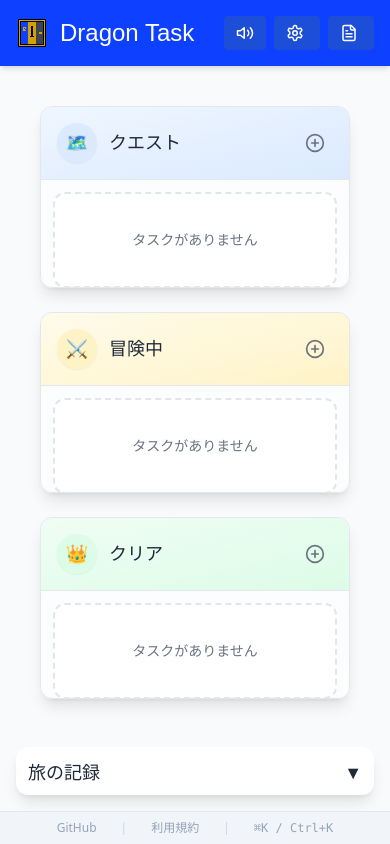
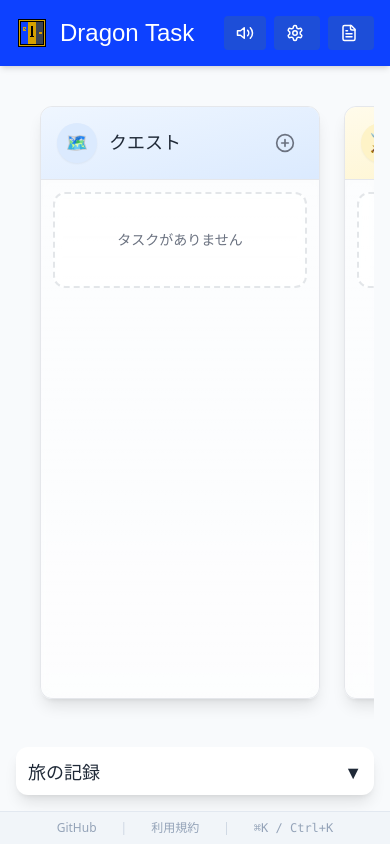
Before and after one commit to kozuke/quest-like-simple-kanban, a React (Vite) app: page / in a window 390 px wide. Built offline with nearby package versions, Linux system fonts and the light colour scheme; a web font is replaced by a local one.

Commit message:
Update board and accordion functionality

```diff
--- a/src/App.tsx
+++ b/src/App.tsx
@@ -22,7 +22,7 @@ function App() {
   const [editingTask, setEditingTask] = useState<Task | undefined>(undefined);
   const [taskEditorMode, setTaskEditorMode] = useState<'add' | 'edit'>('add');
   const [showTermsOfService, setShowTermsOfService] = useState(false);
-  const [isJourneyExpanded, setIsJourneyExpanded] = useState(window.innerWidth >= 1024);
+  const [isJourneyExpanded, setIsJourneyExpanded] = useState(false);
   const { addTask, updateTask, removeTask } = useTaskStore();
   const { loadTemplate } = useReportStore();
   const { loadFromLocalStorage: loadAudioSettings } = useAudioStore();
@@ -69,7 +69,9 @@ function App() {
     };
 
     const handleResize = () => {
-      setIsJourneyExpanded(window.innerWidth >= 1024);
+      if (window.innerWidth >= 1024) {
+        setIsJourneyExpanded(false);
+      }
     };
 
     window.addEventListener('resize', handleResize);
@@ -125,11 +127,12 @@ function App() {
       <main className="flex-1 overflow-hidden p-4">
         <div className="container mx-auto h-full">
           <div className="flex flex-col lg:flex-row gap-6 h-full">
-            <div className="flex-1 min-w-0 overflow-hidden">
+            <div className={`flex-1 min-w-0 overflow-hidden ${isJourneyExpanded ? 'overflow-x-hidden' : ''}`}>
               <Board
                 openAddTaskModal={openAddTaskModal}
                 onEditTask={openEditTaskModal}
                 onDeleteTask={handleTaskDelete}
+                isJourneyExpanded={isJourneyExpanded}
               />
             </div>
 
@@ -138,7 +141,7 @@ function App() {
             }`}>
               <div
                 className="bg-white rounded-xl shadow-lg overflow-hidden"
-                style={{ maxHeight: isJourneyExpanded ? '100%' : '48px' }}
+                style={{ maxHeight: isJourneyExpanded ? '100vh' : '48px' }}
               >
                 <button
                   onClick={() => setIsJourneyExpanded(!isJourneyExpanded)}
--- a/src/components/Board.tsx
+++ b/src/components/Board.tsx
@@ -19,9 +19,15 @@ interface BoardProps {
   openAddTaskModal: (status?: TaskStatus) => void;
   onEditTask: (task: Task) => void;
   onDeleteTask: (taskId: string) => void;
+  isJourneyExpanded: boolean;
 }
 
-const Board: React.FC<BoardProps> = ({ openAddTaskModal, onEditTask, onDeleteTask }) => {
+const Board: React.FC<BoardProps> = ({
+  openAddTaskModal,
+  onEditTask,
+  onDeleteTask,
+  isJourneyExpanded
+}) => {
   const { tasks, columnOrder, moveTask, reorderColumn, copyTask } = useTaskStore();
   const [activeTask, setActiveTask] = React.useState<Task | null>(null);
 
@@ -44,7 +50,6 @@ const Board: React.FC<BoardProps> = ({ openAddTaskModal, onEditTask, onDeleteTas
   };
 
   const handleDragOver = (event: DragOverEvent) => {
-    // handleDragOverでは状態更新は行わず、視覚的なフィードバックのみを処理
   };
 
   const handleDragEnd = (event: DragEndEvent) => {
@@ -103,8 +108,8 @@ const Board: React.FC<BoardProps> = ({ openAddTaskModal, onEditTask, onDeleteTas
       onDragEnd={handleDragEnd}
     >
       <div className="flex flex-col h-full">
-        <div className="flex-1 overflow-x-auto overflow-y-hidden">
-          <div className="flex flex-col md:flex-row gap-6 p-6 md:min-w-max h-full">
+        <div className={`flex-1 ${isJourneyExpanded ? '' : 'overflow-x-auto'} overflow-y-hidden`}>
+          <div className={`flex gap-6 p-6 ${isJourneyExpanded ? 'flex-col' : 'md:flex-row md:min-w-max'} h-full`}>
             <Column
               title="クエスト"
               emoji="🗺️"
--- a/src/components/Column.tsx
+++ b/src/components/Column.tsx
@@ -39,7 +39,7 @@ const Column: React.FC<ColumnProps> = ({ title, emoji, status, tasks, openAddTas
   };
 
   return (
-    <div className="flex-1 min-w-[280px] max-w-full md:max-w-[360px] h-full flex flex-col rounded-xl border shadow-lg overflow-hidden backdrop-blur-sm bg-white/10">
+    <div className="flex-1 min-w-[280px] w-full md:w-auto md:max-w-[360px] h-full flex flex-col rounded-xl border shadow-lg overflow-hidden backdrop-blur-sm bg-white/10">
       <div className={`p-4 border-b border-inherit bg-white/90 backdrop-blur-sm flex items-center justify-between ${columnBg[status]}`}>
         <div className="flex items-center gap-3">
           <span className={`inline-flex items-center justify-center h-10 w-10 rounded-full ${emojiStyles[status]} font-pixel text-lg`}>
```
